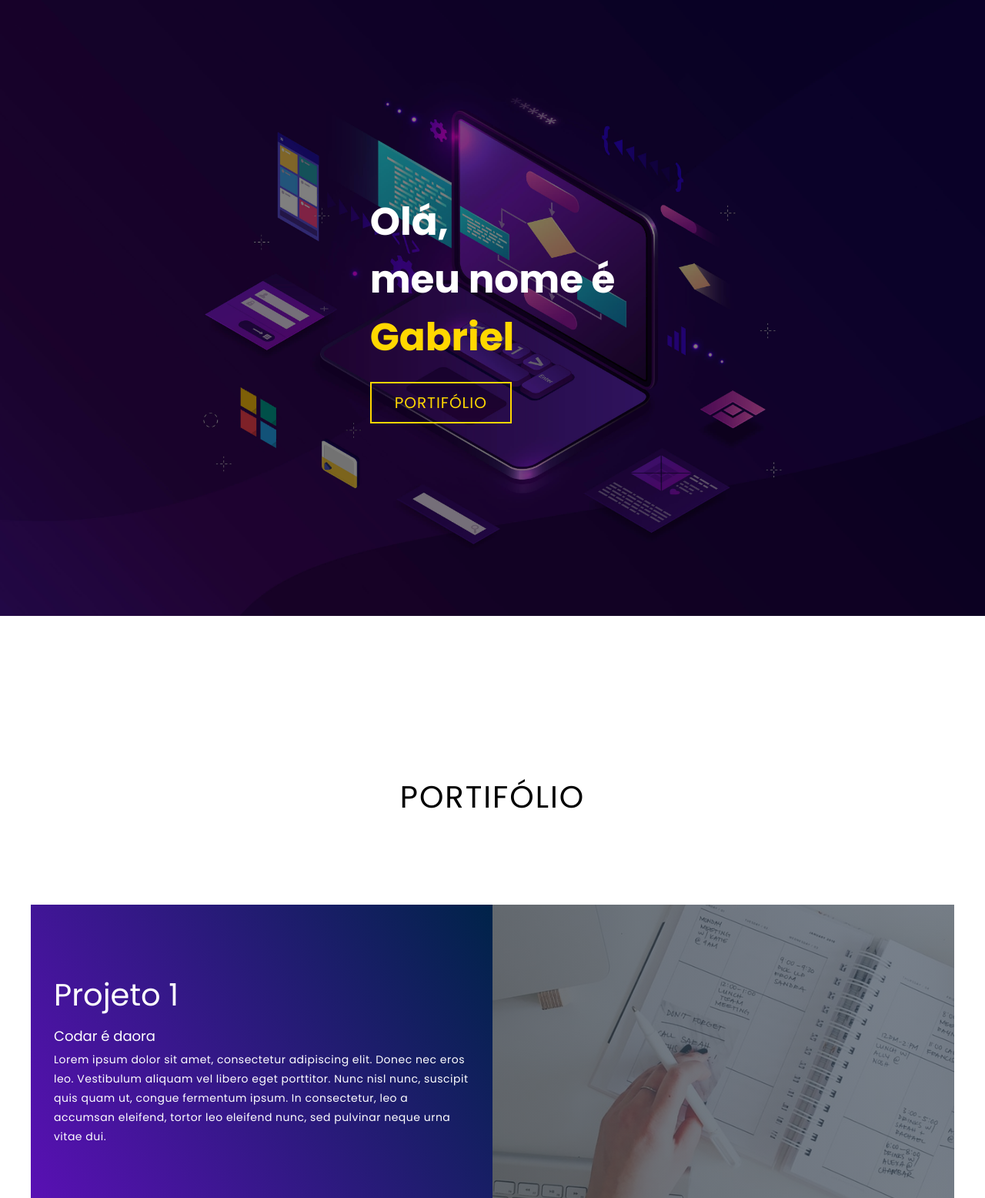
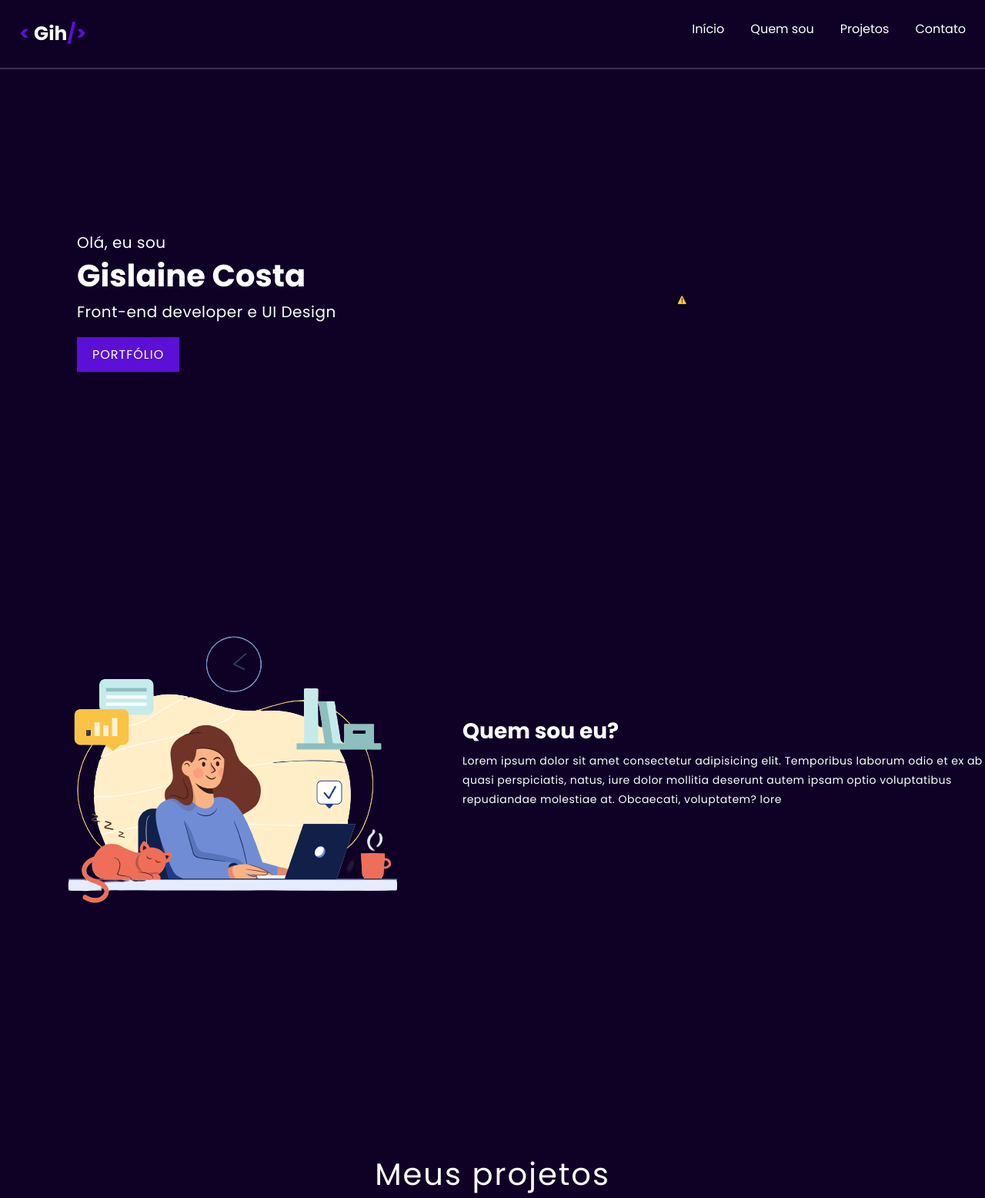
Before and after one commit to gih-costa/desafio-starse-, a plain HTML site: page index.html in a window 1280 px wide. Shown: the top 1556 px of the page at 77% size. Drawn offline with nearby package versions, Linux system fonts and the light colour scheme; no server answers.

Commit message:
feat 02 - Implementação do Menu e about me

```diff
--- a/index.html
+++ b/index.html
@@ -5,25 +5,62 @@
     <meta charset="UTF-8">
     <meta name="viewport" content="width=device-width, initial-scale=1.0">
     <link rel="stylesheet" href="style.css">
-    <title>Site daora demais</title>
+    <title>Portfólio - Gislaine</title>
 </head>
 
 <body>
-    <section id="presentation">
-        <div class="presentation container">
-            <div>
-                <h1>Olá,<span></span></h1>
-                <h1>meu nome é<span></span></h1>
-                <h1>Gabriel<span></span></h1>
-                <a href="#portfolio" type="button" class="cta">Portifólio</a>
+    <header id="header">
+        <a class="logo" href="#"> <span>
+                < </span>Gih<span>/></span>
+        </a>
+        <nav id="nav">
+            <button id="btn-mobile">Menu</button>
+            <ul id="menu">
+                <li><a class="title" href="#">Início</a></li>
+                <li><a class="title" href="#">Quem sou</a></li>
+                <li><a class="title" href="#">Projetos</a></li>
+                <li><a class="title" href="#">Contato</a></li>
+            </ul>
+        </nav>
+    </header>
+
+    <main>
+        <section id="presentation">
+            <div class="presentation container">
+                <div>
+                    <p>Olá, eu sou</p>
+                    <h1>Gislaine Costa<span></span></h1>
+                    <p class="typing-animation">Front-end developer e UI Design<span></span></p>
+                    <a href="#portfolio" type="button" class="cta">Portfólio</a>
+                </div>
+
+                <script src="https://unpkg.com/@lottiefiles/lottie-player@latest/dist/lottie-player.js"></script>
+                <lottie-player src="https://assets10.lottiefiles.com/packages/lf20_boginvi1.json"
+                    background="transparent" speed="1" style="width: 300px; height: 300px;" loop autoplay>
+                </lottie-player>
             </div>
+        </section>
+    </main>
+
+    <section id="about">
+        <div class="teste container">
+            <img class="img" src="./images/girl.png" alt="">
+        </div>
+        <div class="text">
+            <h1>Quem sou eu?</h1>
+            <p>Lorem ipsum dolor sit amet consectetur adipisicing elit. Temporibus laborum odio et ex ab quasi
+                perspiciatis, natus, iure dolor mollitia deserunt autem ipsam optio voluptatibus repudiandae molestiae
+                at. Obcaecati, voluptatem? lore</p>
         </div>
     </section>
 
     <section id="portfolio">
         <div class="portfolio container">
             <div class="portfolio header">
-                <h1 class="section-title"><span>Portifólio</span></h1>
+                <h1 class="section-title"><span>Meus projetos</span></h1>
+                <p>Lorem ipsum dolor sit amet consectetur adipisicing elit. Quos, nemo ullam. Placeat amet temporibus
+                    distinctio mollitia vel, ullam tenetur asperiores porro consectetur nihil molestiae reprehenderit
+                    deserunt deleniti nam. Obcaecati, dolor!</p>
             </div>
             <div class="all-projects">
                 <div class="project-item">
@@ -81,5 +118,21 @@
             </div>
         </div>
     </section>
-</body>
+
+
+    <footer id="footer">
+        <div class="teste">
+            <a class="logo" href="#"> <span>
+                    < </span>Gih<span>/></span>
+            </a>
+            <p>2022 Gislaine Costa</p>
+            <p>Todos os direitos reservados.</p>
+        </div>
+        <div class="redes">
+            <img src="./images/linkedin.png" alt="">
+            <img src="./images/ic_outline-email.png" alt="">
+        </div>
+    </footer>
+    <script src="./script.js"></script>
+
 </html>
--- /dev/null
+++ b/script.js
@@ -0,0 +1,8 @@
+const btnMobile = document.getElementById('btn-mobile');
+
+function toggleMenu() {
+  const nav = document.getElementById('nav');
+  nav.classList.toggle('active')
+}
+
+btnMobile.addEventListener('click', toggleMenu)
--- a/style.css
+++ b/style.css
@@ -15,10 +15,15 @@ html{
 a{
     text-decoration: none;
 }
-img{
+/* img{
     height: 100%;
     width: 100%;
     object-fit: cover;
+} */
+
+h1{
+    color: white;
+    font-size: 2.8rem;
 }
 p {
     font-size: 1.4rem;
@@ -26,41 +31,79 @@ p {
     line-height: 2.5rem;
     font-weight: 200;
     letter-spacing: 0.05rem;
+    color: white;
+
 }
 
 .container{
-    min-height: 100vh;
+    min-height: 75vh;
     width: 100%;
     display: flex;
     align-items: center;
-    justify-content: center;
+    justify-content: space-between;
+    margin: 0 10rem;;
 }
 .section-title {
     font-size: 4rem;
     font-weight: 500;
-    color: black;
+    color: white;
     margin-bottom: 10px;
     margin-top: 5px;
-    text-transform: uppercase;
     letter-spacing: 0.2rem;
     text-align: center;
 }
 
+/* Header */
+#header {
+    display: flex;
+    padding: 2.5rem;
+    background-color: #0F0126;
+    justify-content: space-between;
+    border-bottom: 2px solid rgba(227, 227, 227, 20%);
 
+}
+
+.logo{
+    color: white;
+    font-size: 2.5rem;
+    font-weight: bold;
+}
+
+.logo span {
+    color: #5B0FD7;
+}
+/* Navigation */
+
+#menu {
+    display: flex;
+    list-style: none;
+    gap: 3.4rem;
+    align-items: center;
+}
+
+nav ul li a{
+    color: white;
+    font-size: 1.6rem;
+}
+
+#btn-mobile {
+    display: none;
+}
 
 /* Seção de apresentação */
+#presentation.container{
+display: flex;
+}
 
 #presentation{
-    background-image: url(./background.jpeg);
-    background-size: cover;
-    background-position: top center;
-    position: relative;
-    z-index: 1;
+    background: #0F0126;
+    display: flex;
 }
+
 #presentation h1{
     display: block;
     width: fit-content;
-    font-size: 5rem;
+    font-size: 4rem;
     position: relative;
     color: transparent;
     animation: text_reveal .5s ease forwards;
@@ -76,13 +119,33 @@ p {
     animation: text_reveal_name .5s ease forwards;
     animation-delay: 2.8s;
 }
+
+#presentation p {
+    white-space: nowrap;
+    overflow: hidden;
+    color: white;
+    font-size: 2rem;
+}
+
+.typing-animation{
+    animation: typing 1.5s steps(60) 0.5s normal ;
+}
+
+@keyframes typing {
+    from{
+        width: 0;
+    }
+    to{
+        width: 20em;
+    }
+}
+
 #presentation .cta{
     display: inline-block;
-    padding: 10px 30px;
-    color: gold;
-    background-color: transparent;
-    border: 2px solid gold;
-    font-size: 2rem;
+    padding: 10px 20px;
+    color: white;
+    background-color: #5B0FD7;
+    font-size: 1.6rem;
     text-transform: uppercase;
     letter-spacing: .1rem;
     margin-top: 20px;
@@ -93,7 +156,7 @@ p {
 #presentation .cta:hover{
     color: white;
     font-weight: 500;
-    background-color: gold;
+    background-color: #8f53f7;
 }
 #presentation h1 span{
     position: absolute;
@@ -103,7 +166,7 @@ p {
     width: 0%;
     animation: text_reveal_box 1s ease;
     animation-delay: .5s;
-    background-color: gold;
+    background-color: #5B0FD7;
 }
 #presentation h1:nth-child(1) span{
     animation-delay: .5s;
@@ -125,17 +188,39 @@ p {
     opacity: 0.5;
     z-index: -1;
 }
+/* Seção Sobre mim */
+#about{
+background-color: #0F0126;
+display: flex;
+align-items: center;
+}
 
-/* Seção de Portifólio */
+#about img{
+   position: relative;
+}
+
+#about p{
+    color: white;
+    font-size: 1.4rem;
+}
+
+/* Seção de Portfólio */
+
+#portfolio {
+    background-color: #0F0126;
+}
 
 #portfolio .portfolio{
     flex-direction: column;
     max-width: 1200px;
     margin: 0 auto;
     padding: 100px 0;
+
 }
 #portfolio .portfolio-header h1{
     margin-bottom: 50px;
+
+
 }
 #portfolio .all-projects {
     display: flex;
@@ -201,6 +286,20 @@ p {
     transform: scale(1.1);
 }
 
+/* Footer */
+#footer{
+    background-color:#0F0126;
+    display: flex;
+    justify-content: space-between;
+    border-top: 2px solid #070012;
+    padding-top: 3rem;
+    padding-bottom: 3rem;
+
+}
+.teste, .redes {
+    margin: 0 5rem;
+
+}
 /* Keyframes */
 
 @keyframes text_reveal{
@@ -227,6 +326,35 @@ p {
 }
 
 /* Media Query */
+@media (max-width: 600px) {
+    #btn-mobile {
+        display: block;
+    }
+    #menu{
+        display: block;
+        position: absolute;
+        width: 100%;
+        top: 70px;
+        right: 0px;
+        background: rgb(36, 2, 68);
+      z-index:1000;
+          /* transition: .6s;
+        visibility: hidden;
+        overflow-y: auto; */
+
+    }
+    #nav.active #menu{
+        height: calc(100vh-70px);
+        visibility: visible;
+        overflow-y: auto;
+    }
+    #menu a {
+        padding: 1rem 0;
+        margin: 0 1rem;
+        border-bottom: 1px solid rgba(0, 0, 0, .05)
+    }
+}
+
 @media only screen and (min-width: 768px) {
     #portfolio .project-item {
         flex-direction: row;
```
Also changed, not shown: images/Vector.png (added), images/background.jpeg (renamed from background.jpeg), images/facebook 1.png (added), images/girl.png (added), images/ic_outline-email.png (added), images/instagram 1.png (added), images/linkedin.png (added), images/youtube 1.png (added), 1 other file.
